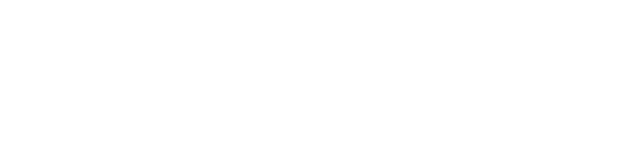
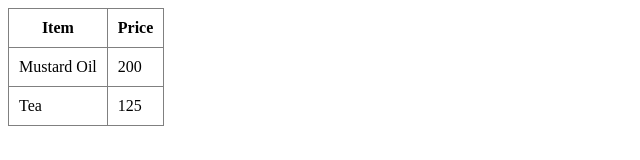
Before and after one commit to acciojob/grofers-checkout-2-nadeemmeerza, a website: page main.html in a window 1280 px wide. Shown: the whole page, without its empty margins (0-640 px from the left). Drawn offline with Linux system fonts and the light colour scheme.

Commit message:
created a submission

```diff
--- a/main.html
+++ b/main.html
@@ -7,6 +7,20 @@
 </head>
 
 <body>
+	<table border=1>
+		<tr>
+		   <th>Item</th>
+		   <th>Price</th>
+		</tr>
+		<tr>
+		   <td>Mustard Oil</td>
+		   <td>200</td>
+		</tr>
+		<tr>
+		   <td>Tea</td>
+		   <td>125</td>
+		</tr>
+	</table>
 	<!-- the entire body must be written by student -->
     <script type="text/javascript" src="./script.js">
 </script>
--- a/styles.css
+++ b/styles.css
@@ -1,2 +1,9 @@
 
 /* Your CSS Code here. */
+table{
+	border-collapse:collapse;
+
+}
+td, th{
+	padding:10px;
+}
```
